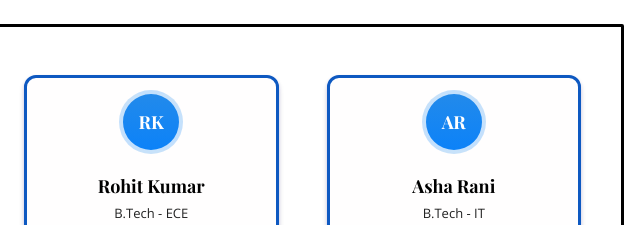
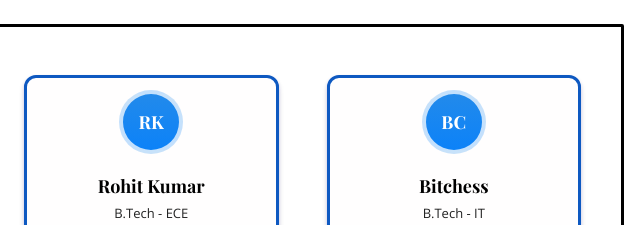
Before and after one commit to bhavishya7001yadav-hash/hello-CSE-16, a plain HTML site: page experiment8.html in a window 1280 px wide. Shown: the top 225 px of the page, 640-1280 px from the left. Drawn offline with nearby package versions, Linux system fonts and the light colour scheme.

Commit message:
Replace AR badge with BC and update name

```diff
--- a/experiment8.html
+++ b/experiment8.html
@@ -117,8 +117,8 @@
       </div>
 
        <div class="card">
-        <div class="badge">AR</div>
-        <div class="name">Asha Rani</div>
+        <div class="badge">BC</div>
+        <div class="name">Bitchess</div>
         <div class="meta">B.Tech - IT</div>
         <div class="meta">Roll No: 21IT1012</div>
         <div class="muted">1st Year</div>
```
